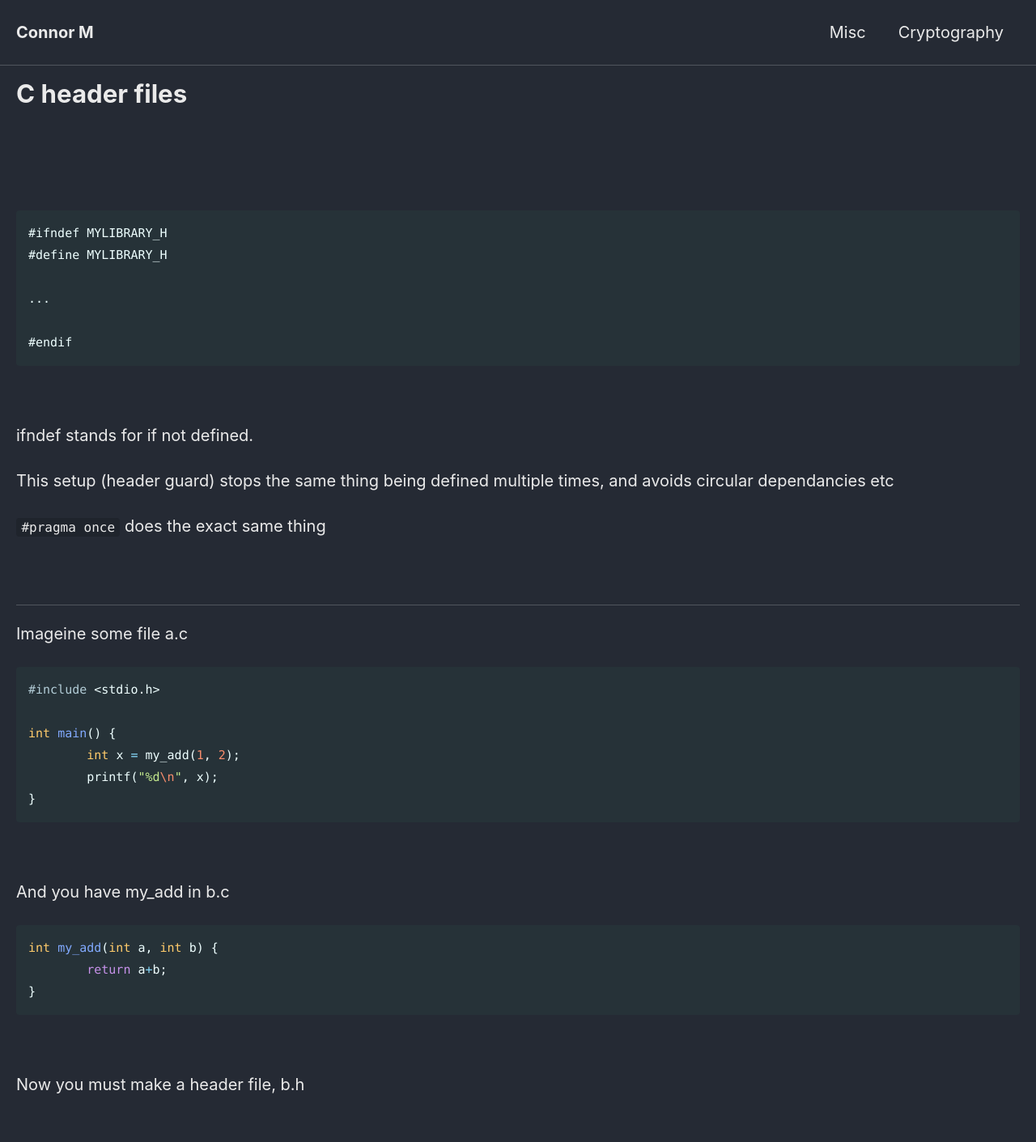
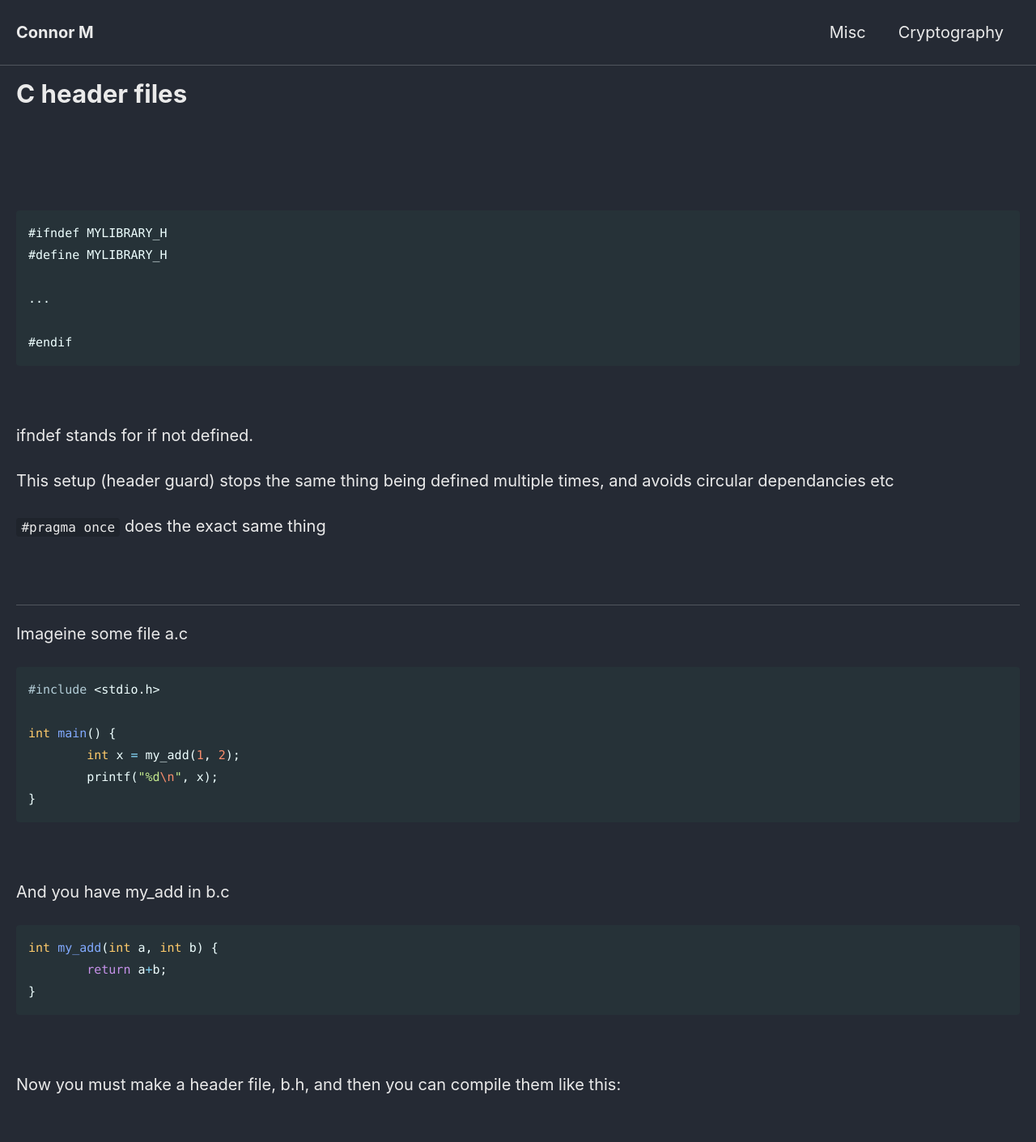
Before and after one commit to Connor-McCartney/Connor-McCartney.github.io, a Jekyll site: the page built from _pages/misc/Cheaderfiles.md, in a window 1280 px wide. Shown: the whole page at 81% size. Built offline with Jekyll 4.4.1, drawn with Linux system fonts in a browser that asks for light colours; cached includes are drawn as plain includes.

Commit message:
Update Cheaderfiles.md

```diff
--- a/_pages/misc/Cheaderfiles.md
+++ b/_pages/misc/Cheaderfiles.md
@@ -52,4 +52,4 @@ int my_add(int a, int b) {
 
 <br>
 
-Now you must make a header file, b.h
+Now you must make a header file, b.h, and then you can compile them like this:
```
